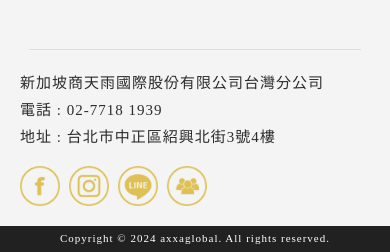
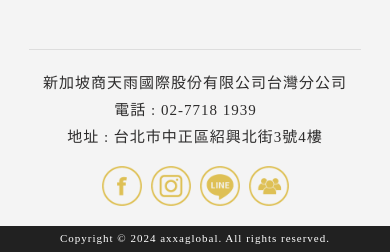
Before and after one commit to han0005/axxatw_test, a plain HTML site: page index.html in a window 390 px wide. Shown: the part 4428-4680 px from the top of the page. Drawn offline with nearby package versions, Linux system fonts and the light colour scheme; files whose address does not match are found by name; a web font is replaced by a local one.

Commit message:
0205（4）

```diff
--- a/css/main.css
+++ b/css/main.css
@@ -1018,6 +1018,7 @@ footer .line{
     .footer-contact-left, .footer-social{
         width: 100%;
         padding: 0;
+        text-align: center;
     }
     .footer-contact-left p span{
         display: block;
@@ -1038,10 +1039,13 @@ footer .line{
     }
     .footer-social{
         margin-top: 15px;
-        text-align: start;
+        text-align: center;
     }
     .footer-logo img{
         width: 80%;
+    }
+    .Related-agencies iframe{
+        width: 300px;
     }
 }
 
```
